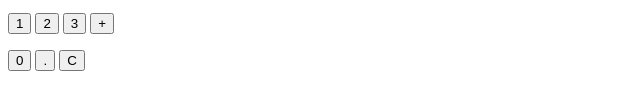
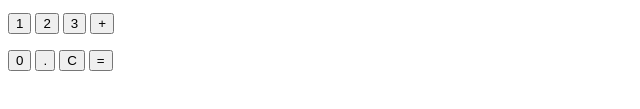
Before and after one commit to destinyshi/Calculator, a plain HTML site: page index.html in a window 1280 px wide. Shown: the part 143-252 px from the top of the page, 0-640 px from the left. Drawn offline with Linux system fonts and the light colour scheme.

Commit message:
ADDED = sign
added = sign

```diff
--- a/index.html
+++ b/index.html
@@ -44,9 +44,8 @@
 			<input type="button" class="button function" value="0" onclick="v('0')">
 			<input type="button" class="button function" value="." onclick="v('.')">
 			<input type="button" class="button function" value="C" onclick="d('')">
-
-
-
+			<input type="button" class="button function" value="=" onclick='e()'>
+			</p>
 
 </body>
 </html>
```
